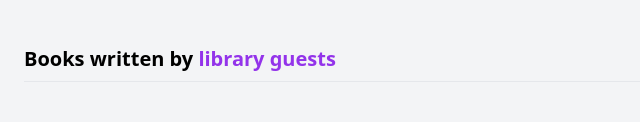
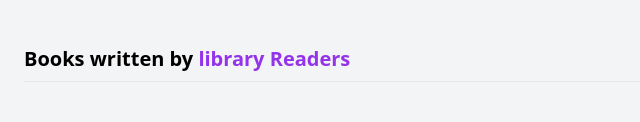
Before and after one commit to detcho-dev/mymLibrary, a plain HTML site: page books.html in a window 1280 px wide. Shown: the part 678-800 px from the top of the page, 0-640 px from the left. Drawn offline with nearby package versions, Linux system fonts and the light colour scheme.

Commit message:
Update books.html

```diff
--- a/books.html
+++ b/books.html
@@ -118,7 +118,7 @@
 
         <!-- Title for Guests -->
         <div class="col-span-full mt-6">
-            <h2 class="text-xl font-bold mb-2">Books written by <span class="text-purple-600">library guests</span></h2>
+            <h2 class="text-xl font-bold mb-2">Books written by <span class="text-purple-600">library Readers</span></h2>
             <hr class="mb-4">
         </div>
 
```
